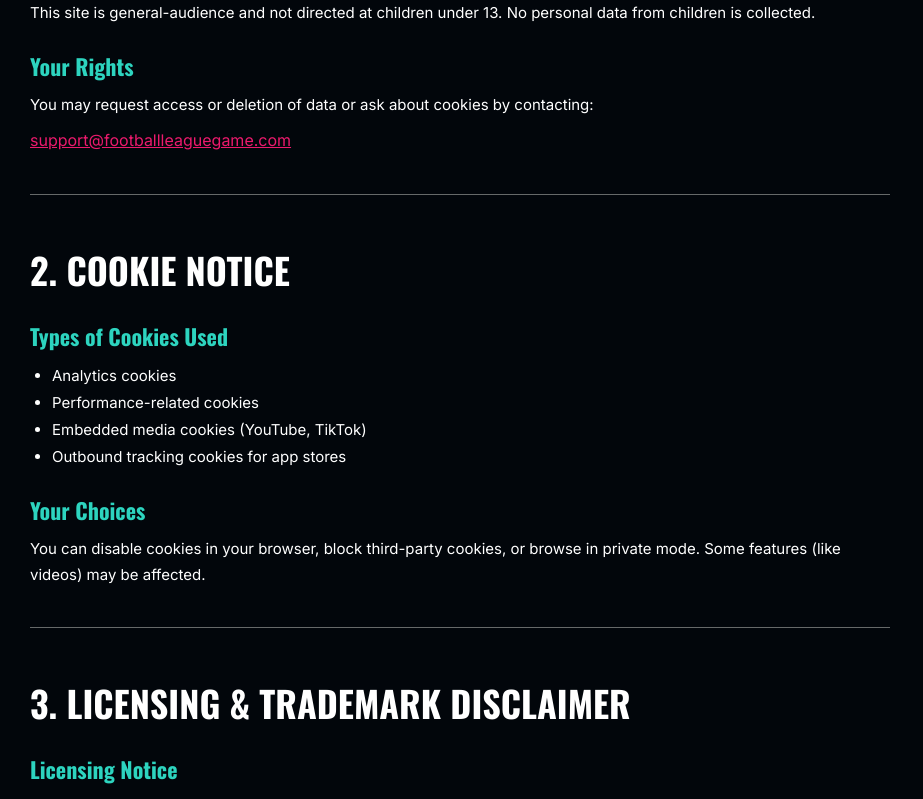
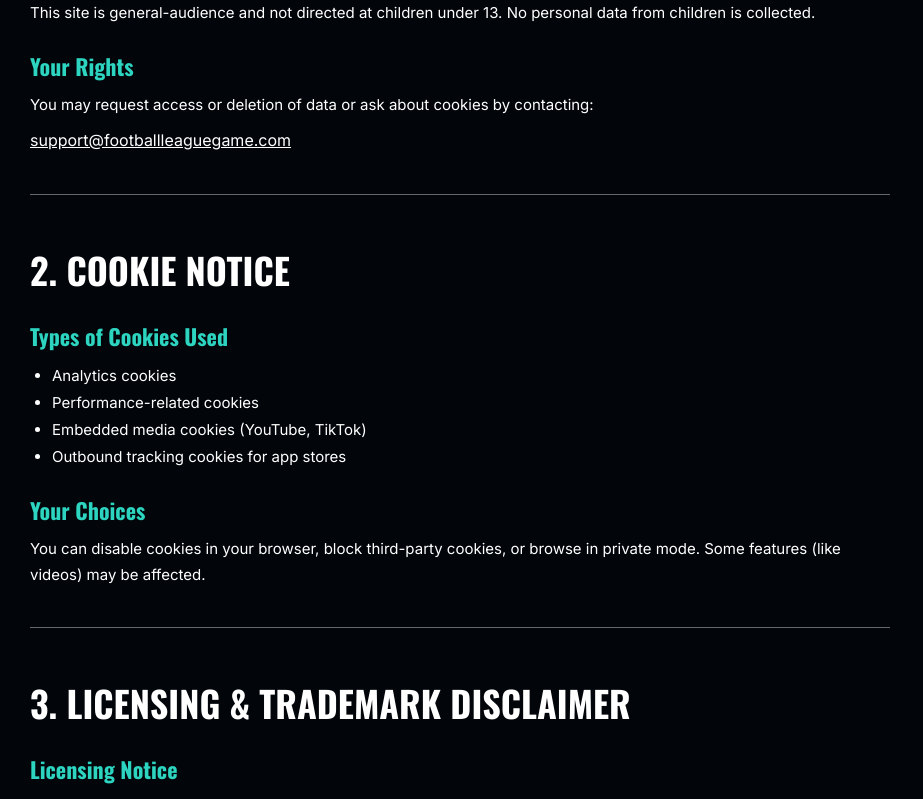
Before and after one commit to jyotithecode-sudo/football-website, a React (Vite) app: page /privacy in a window 1280 px wide. Shown: the part 1060-1859 px from the top of the page, without its empty margins (0-923 px from the left). Built offline with nearby package versions, Linux system fonts and the light colour scheme.

Commit message:
Fix Game page section build

```diff
--- a/src/LegalPage.css
+++ b/src/LegalPage.css
@@ -5,7 +5,9 @@
   background: var(--dark-bg, #02060b);
   box-sizing: border-box;
 }
-
+a.legal-link {
+    color: white;
+}
 /* Content sirf 1220 me */
 .legal-container {
   width: 100%;
```
